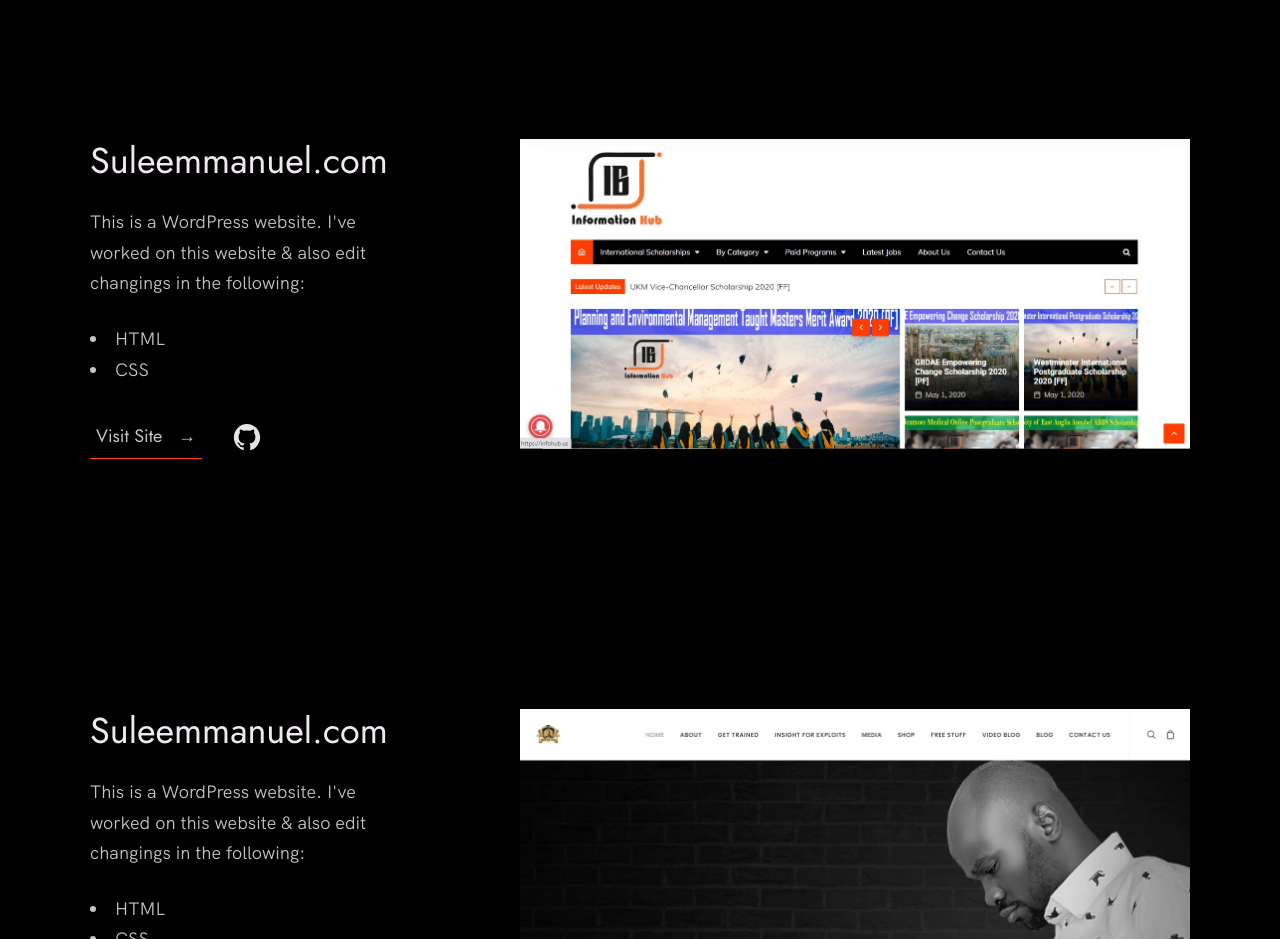
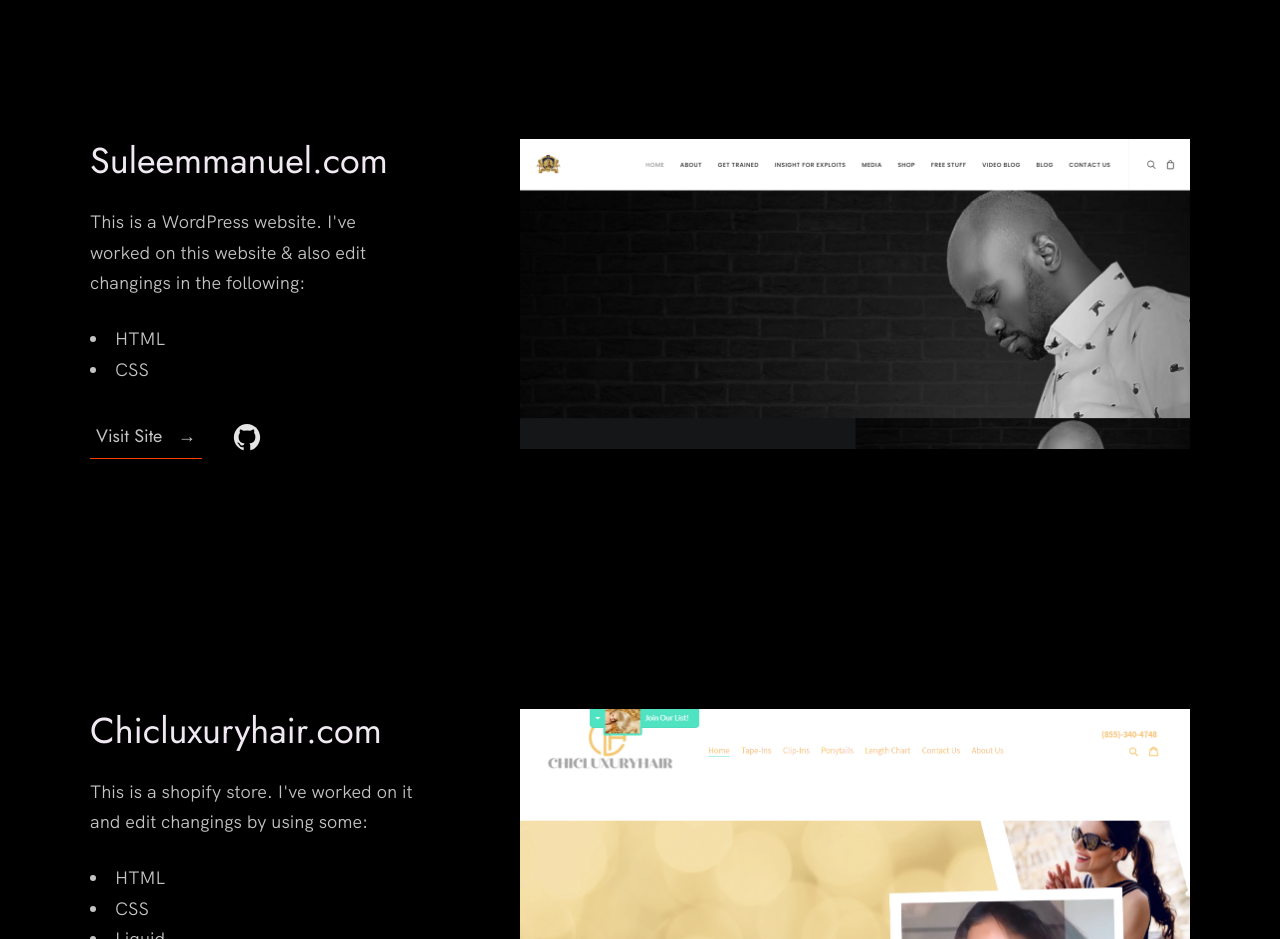
Before and after one commit to talha31aug/my-portfolio, a plain HTML site: page index.html in a window 1280 px wide. Shown: the part 1560-2499 px from the top of the page. Drawn offline with Linux system fonts and the light colour scheme.

Commit message:
Update index.html

```diff
--- a/index.html
+++ b/index.html
@@ -99,32 +99,7 @@
             </div>
           </div>
 
-        <div class="work__box">
-            <div class="work__text">
-              <h3>Suleemmanuel.com</h3>
-              <p>
-                This is a WordPress website.
-                I've worked on this website & also edit changings in the following:
-              </p>
-              <ul class="work__list">
-                <li>HTML</li>
-                <li>CSS</li>
 
-              </ul>
-
-              <div class="work__links">
-                <a href="https://www.suleemmanuel.com/" target="_blank" class="link__text">
-                  Visit Site <span>&rarr;</span>
-                </a>
-                <a href="https://github.com/talha31aug/my-portfolio/" target="_blank">
-                  <img src="./images/github.svg" class="work__code" title="View Source Code" alt="GitHub">
-                </a>
-              </div>
-            </div>
-            <div class="work__image-box">
-              <img src="./images/infohub.jpg" class="work__image" alt="Project 1" />
-            </div>
-          </div>
 
           <div class="work__box">
             <div class="work__text">
```
